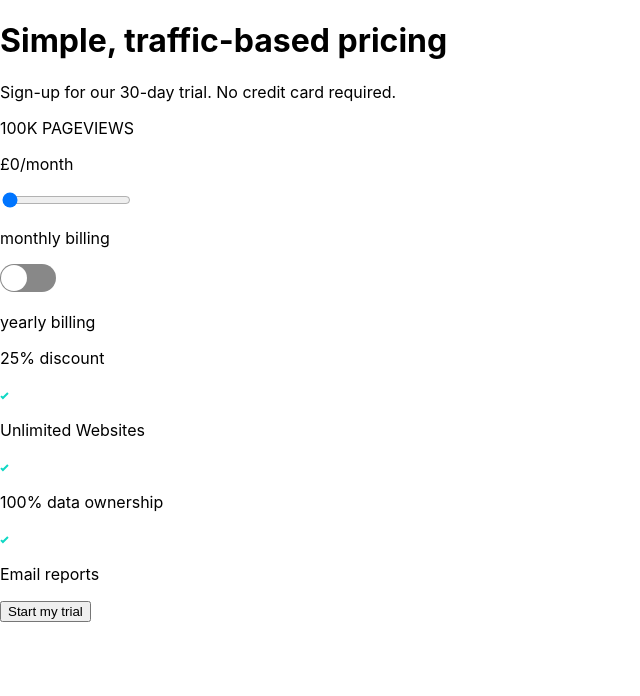
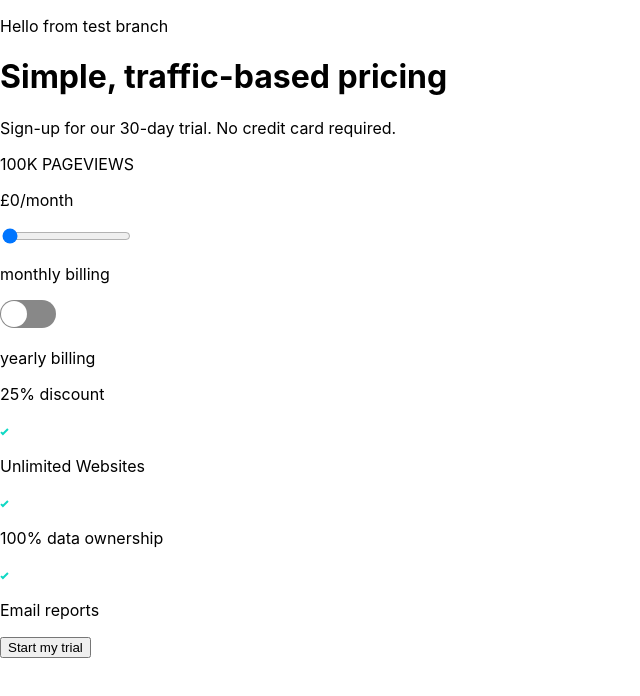
Before and after one commit to 11ma/pricing-component, a React (Create React App) app: page / in a window 1280 px wide. Shown: the top 696 px of the page, without its empty margins (0-640 px from the left). Built offline with nearby package versions, Linux system fonts and the light colour scheme.

Commit message:
test branch

```diff
--- a/src/App.js
+++ b/src/App.js
@@ -2,6 +2,7 @@ import PricingComponent from "./components/PricingComponent";
 
 const App = () => (
   <div>
+    <p>Hello from test branch</p>
     <PricingComponent />
   </div>
 );
```
